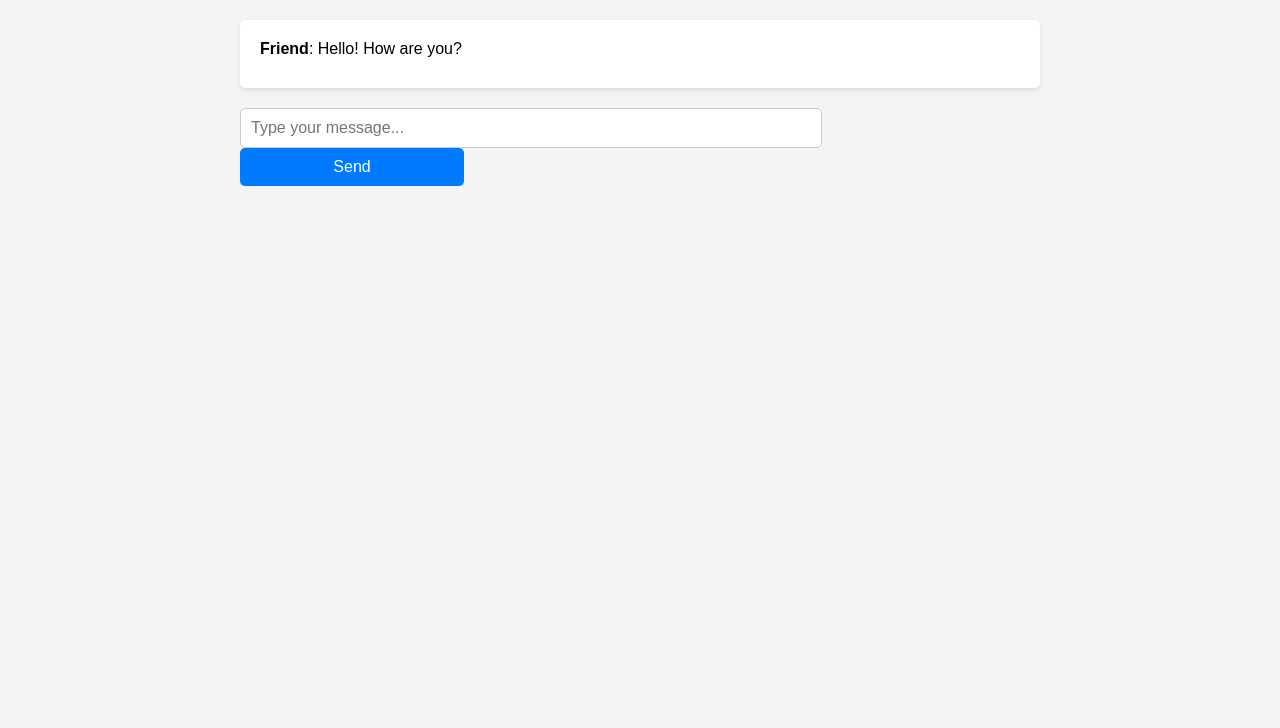
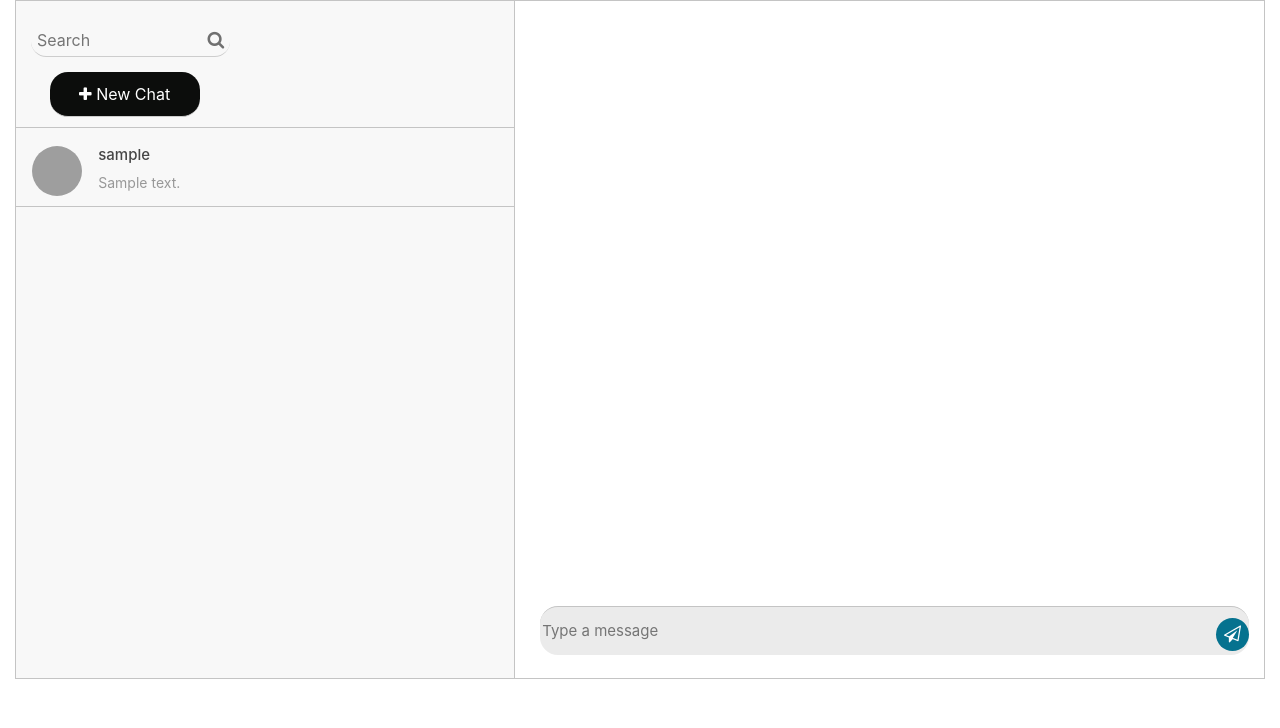
Before and after one commit to anhthu2405/capstone_project1, a Flask app: template templates/chat.html in a window 1280 px wide. Shown: the top 728 px of the page. Run offline with Flask 3, Linux system fonts and the light colour scheme; the template is opened without the code that fills it: most values are stand-ins (such as "Sample title", 1, 10 or a date in 2020); some libraries are stand-ins or nearby versions; grey boxes are pictures that could not be loaded.

Commit message:
chat_scree.html

```diff
--- a/templates/chat.html
+++ b/templates/chat.html
@@ -2,113 +2,222 @@
 <html lang="en">
 <head>
     <meta charset="UTF-8">
-    <meta name="viewport" content="width=device-width, initial-scale=1.0">
-    <title>Chat</title>
-    <style>
-        body {
-            font-family: Arial, sans-serif;
-            background-color: #f4f4f4;
-            margin: 0;
-            padding: 0;
-        }
-
-        .container {
-            max-width: 800px;
-            margin: 0 auto;
-            padding: 20px;
-        }
-
-        .chat-box {
-            background-color: #fff;
-            border-radius: 5px;
-            box-shadow: 0 2px 5px rgba(0, 0, 0, 0.1);
-            padding: 20px;
-            margin-bottom: 20px;
-        }
-
-        .message {
-            margin-bottom: 10px;
-        }
-
-        .message .username {
-            font-weight: bold;
-        }
-
-        .message .timestamp {
-            font-size: 0.8em;
-            color: #888;
-        }
-
-        .message .content {
-            margin-left: 20px;
-        }
-
-        .input-group {
-            margin-top: 20px;
-        }
-
-        .input-group input[type="text"] {
-            width: 70%;
-            padding: 10px;
-            border: 1px solid #ccc;
-            border-radius: 5px;
-            font-size: 16px;
-        }
-
-        .input-group button {
-            width: 28%;
-            padding: 10px;
-            border: none;
-            border-radius: 5px;
-            background-color: #007bff;
-            color: #fff;
-            font-size: 16px;
-            cursor: pointer;
-        }
-    </style>
+    <title>Chat Window</title>
+    <link href="//maxcdn.bootstrapcdn.com/bootstrap/4.1.1/css/bootstrap.min.css" rel="stylesheet" id="bootstrap-css">
+    <link rel="stylesheet" href="/static/chat.css">
+    <script src="//maxcdn.bootstrapcdn.com/bootstrap/4.1.1/js/bootstrap.min.js"></script>
+    <script src="//cdnjs.cloudflare.com/ajax/libs/jquery/3.2.1/jquery.min.js"></script>
+    <link href="https://cdnjs.cloudflare.com/ajax/libs/font-awesome/4.7.0/css/font-awesome.css" type="text/css"
+    rel="stylesheet">
+    <script src="https://cdnjs.cloudflare.com/ajax/libs/socket.io/4.0.1/socket.io.js" integrity="sha512-q/dWJ3kcmjBLU4Qc47E4A9kTB4m3wuTY7vkFJDTZKjTs8jhyGQnaUrxa0Ytd0ssMZhbNua9hE+E7Qv1j+DyZwA==" crossorigin="anonymous"></script>
 </head>
 <body>
-    <div class="container">
-        <div class="chat-box" id="chat-box">
-            <!-- Messages will be added here dynamically -->
+  <div class="container">
+    <div class="messaging">
+      <div class="inbox_msg">
+        <div class="inbox_people">
+          <div class="headind_srch">
+            <div class="srch_bar">
+              <div class="stylish-input-group">
+                <input type="text" class="search-bar" placeholder="Search">
+                <span class="input-group-addon">
+                  <button type="button"> <i class="fa fa-search" aria-hidden="true"></i> </button>
+                </span>
+              </div>
+            </div>
+            <div class="new_chat">
+              <div id="new_chat_overlay"></div>
+              <button id="new_chat_btn"><i class="fa fa-plus"></i> New Chat</button>
+              <form method="POST" action="{{ url_for('views.new_chat') }}" id="new_chat_form">
+                <label for="email"><strong>Email: </strong></label>
+                <input type="email" name="email" placeholder="enter friend's email here...">
+                <input type="submit" value="Submit">
+              </form>
+            </div>
+          </div>
+          <div class="inbox_chat">
+            {% for i in data %}
+            <a href="{{ url_for('views.chat',rid=i.room_id) }}">
+              <div class="chat_list" id="{{ i.room_id }}">
+                <div class="chat_people">
+                  <div class="chat_img"> <img src="/myapp/static/images/user.png" alt=""> </div>
+                  <div class="chat_ib">
+                    <h5>{{ i["username"] }}</h5>
+                    <p id="last-message">{{ i["last_message"] }}</p>
+                  </div>
+                </div>
+              </div>
+            </a>
+            {% endfor %}
+          </div>
         </div>
-        <div class="input-group">
-            <input type="text" id="message-input" placeholder="Type your message...">
-            <button id="send-btn">Send</button>
+        <div class="mesgs">
+          <div class="msg_history">
+            {% for j in messages %}
+              {% if j.sender_username==user_data["username"] %}
+              <div class="outgoing_msg" id="{{ j.timestamp }}">
+                <div class="sent_msg">
+                  <p>{{ j.content }}</p>
+                  <span class="time_date">{{ j.timestamp | ftime }}</span>
+                </div>
+              </div>
+              {% else %}
+              <div class="incoming_msg" id="{{ j.timestamp }}">
+                <div class="incoming_msg_img"> <img src="/myapp/static/images/user.png" alt="">
+                </div>
+                <div class="received_msg">
+                  <div class="received_withd_msg">
+                    <p>{{ j.content }}</p>
+                    <span class="time_date">{{ j.timestamp | ftime }}</span>
+                  </div>
+                </div>
+              </div>
+              {% endif %}
+            {% endfor %}
+          </div>
+          <div class="type_msg">
+            <div class="input_msg_write">
+              <form id="chat_form">
+                <input type="text" class="message" placeholder="Type a message" />
+                <button class="msg_send_btn" type="submit">
+                  <i class="fa fa-paper-plane-o" aria-hidden="true"></i>
+                </button>
+              </form>
+            </div>
+
+          </div>
         </div>
+      </div>
     </div>
+  </div>
+  <!-- jQuery (necessary for Bootstrap's JavaScript plugins) -->
+  <script src="https://ajax.googleapis.com/ajax/libs/jquery/1.12.4/jquery.min.js"></script>
 
-    <script>
-        // JavaScript code for handling chat functionality
-        document.addEventListener("DOMContentLoaded", function() {
-            var chatBox = document.getElementById("chat-box");
-            var messageInput = document.getElementById("message-input");
-            var sendBtn = document.getElementById("send-btn");
+  <script type="text/javascript">
 
-            // Function to add a new message to the chat box
-            function addMessage(username, message) {
-                var div = document.createElement("div");
-                div.classList.add("message");
-                div.innerHTML = "<span class='username'>" + username + "</span>: " + message;
-                chatBox.appendChild(div);
-            }
+    // THIS FUNCTION SHOULD SCROLL DOWN AUTOMATICALLY
+    //let scrollingElement = (document.scrollingElement || document.body)
+    let msgH = document.querySelectorAll(".msg_history > div"), CurrentLen;
+    let init = () => {
+      CurrentLen = msgH.length;
+    }
+    init();
+    let validatePosition = () => {
+      if (msgH.length === CurrentLen) {
+        msgH[msgH.length - 1].setAttribute("id", "last_message");
+        for (var i; i < msgH.length; i++) {
+          if (msgH[i].id === "last_message" && msgH[i] !== msgH.length - 1) {
+            msgH[i].removeAttribute("id");
+            msgH[msgH.length - 1].setAttribute("id", "last_message");
+          }
+        }
+      }
+    }
+    let scrollDown = () => {
+      //scrollingElement.scrollTop = scrollingElement.scrollHeight;
+      //$container.animate({scrollTop: $container[0].scrollHeight }, "slow");
+      validatePosition();
+      location.href = "#last_message";
+      init();
+    }
 
-            // Event listener for send button click
-            sendBtn.addEventListener("click", function() {
-                var message = messageInput.value.trim();
-                if (message !== "") {
-                    // You can send the message to the server using AJAX or WebSocket
-                    // For demonstration purposes, let's just add it to the chat box
-                    addMessage("You", message);
-                    messageInput.value = "";
-                }
-            });
+    // SOCKET CODE
+    var socket = io.connect('http://' + document.domain + ':' + location.port + '/?rid=' + {{ room_id }} );
+    //scrollDown()
+    socket.on('connect', function () {
+      socket.emit('join-chat', {
+        rid: '{{ room_id }}'
+      })
+    })
 
-            // Simulate receiving a message (for demonstration purposes)
-            setTimeout(function() {
-                addMessage("Friend", "Hello! How are you?");
-            }, 1000);
-        });
-    </script>
+    socket.on('joined-chat', function (msg) {
+      console.log(msg)
+    })
+
+    var form = $('#chat_form').on('submit', function (e) {
+      e.preventDefault()
+      let user_input = $('input.message').val()
+
+      socket.emit('outgoing', {
+        timestamp: parseInt(Date.now()/1000),
+        sender_username: "{{ user_data['username'] }}",
+        sender_id: {{ user_data["id"] }},
+        message : user_input,
+        rid: '{{ room_id }}'
+        } )
+    //scrollDown();
+    $('div.msg_history').append(`
+            <div class="outgoing_msg">
+              <div class="sent_msg">
+                <p>${user_input}</p>
+                <span class="time_date"> ${formatDate(new Date())}</span> </div>
+            </div>
+          `)
+    document.getElementById("last-message").innerHTML = user_input
+    $('input.message').val('').focus()
+    scrollDown();
+
+    socket.on('message', function (msg) {
+      $('div.msg_history').append(`<div class="incoming_msg">
+              <div class="incoming_msg_img"> s </div>
+              <div class="received_msg">
+                <div class="received_withd_msg">
+                  <p>${msg.message}</p>
+                  <span class="time_date"> ${formatDate(new Date())}</span></div>
+              </div>
+            </div>`)
+      scrollDown();
+      document.getElementById("last-message").innerHTML = msg.message
+    })
+
+  </script>
+  <script>
+    function formatDate(date) {
+      // Get the hours, minutes, and seconds from the Date object.
+      const hours = date.getHours();
+      let formattedHours;
+
+      if (hours > 12) {
+          formattedHours = hours - 12;
+      } else if(hours === 0) {
+          formattedHours = 12;
+      } else {
+          formattedHours = hours;
+      }
+      const minutes = date.getMinutes();
+      //const seconds = date.getSeconds();
+
+      // Get the month and day from the Date object.
+      const month = date.getMonth() + 1;
+      const day = date.getDate();
+
+      // Create a string with the desired time format.
+      const timeFormat = `${formattedHours}:${minutes} ${(hours >= 12) ? 'PM' : 'AM'} | ${month}/${day}`;
+
+      // Return the time format string.
+      return timeFormat;
+    }
+ </script>
+
+  <script>
+    window.onload = function () {
+      let newChatBtn = document.querySelector('#new_chat_btn');
+      let newChatForm = document.querySelector('#new_chat_form');
+      let newChatoverlay = document.querySelector('#new_chat_overlay');
+      newChatBtn.onclick = (e) => {
+        if (e.target === newChatBtn) {
+          newChatForm.style.display = "block";
+          newChatoverlay.style.display = 'block';
+
+        }
+      }
+      newChatoverlay.onclick = (e) => {
+        if (e.target === newChatoverlay) {
+          newChatForm.style.display = "none";
+          newChatoverlay.style.display = 'none';
+        }
+      }
+    }
+  </script>
 </body>
 </html>
```
